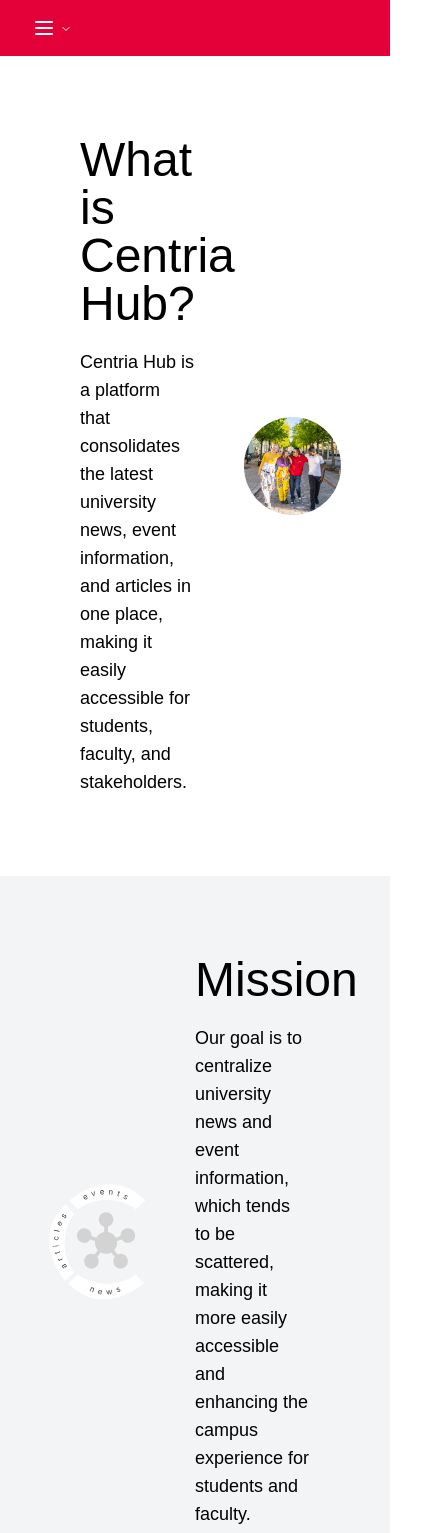
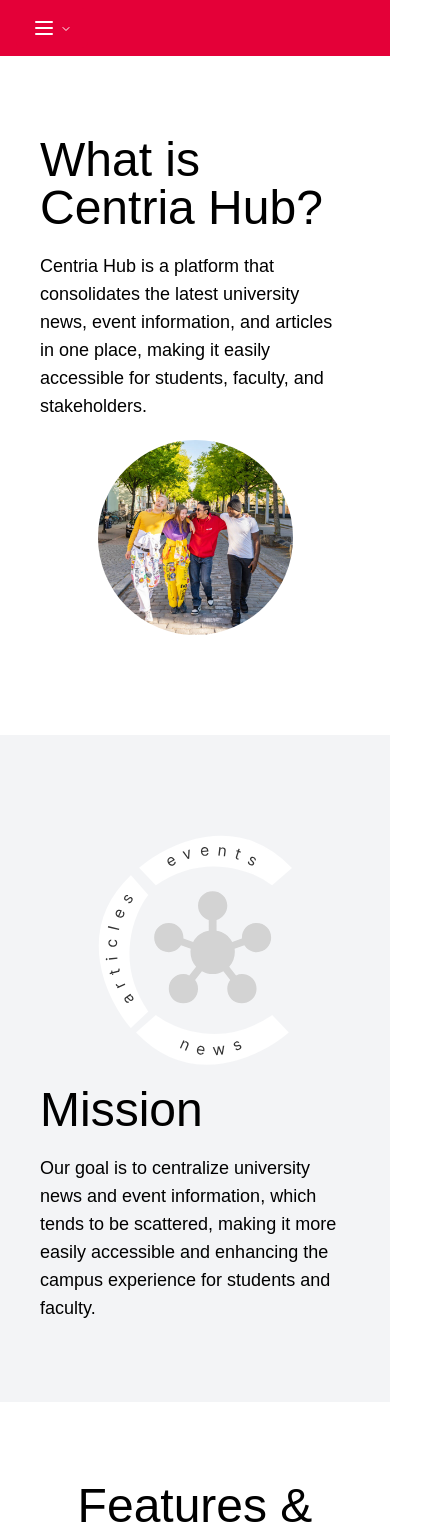
Before and after one commit to MajeedBabatundeNITS22K/centria-hub, a Next.js app: page /about in a window 390 px wide. Shown: the top 1533 px of the page, 422 px wide, since content can reach past the window. Built offline with nearby package versions, Linux system fonts and the light colour scheme.

Commit message:
responsive design

```diff
--- a/app/(root)/about/page.tsx
+++ b/app/(root)/about/page.tsx
@@ -14,34 +14,33 @@ export default function AboutPage () {
     return (
         <div>
 			{/* What is Centria Hub? */}
-			<div className="grid grid-cols-2 my-20">
-				<div className="flex flex-col justify-center gap-5 ml-20">
+			<div className="grid grid-cols-1 md:grid-cols-2 my-20">
+				<div className="flex flex-col justify-center gap-5 mx-10">
 					<h1 className="text-5xl">What is Centria Hub?</h1>
 					<p className="text-lg">Centria Hub is a platform that consolidates the latest university news, event information, and articles in one place, making it easily accessible for students, faculty, and stakeholders.</p>
 				</div>
-				<div className="flex justify-center items-center">
+				<div className="flex justify-center items-center py-5">
 					<Image src={centria1} alt="Centria hub" className="rounded-full w-1/2"/>
 
 				</div>
 			</div>
 			{/* Mission */}
-			<div className="grid grid-cols-2 my-20 bg-gray-100 py-20">
-				<div className="flex justify-center items-center">
-
+			<div className="grid grid-cols-1 md:grid-cols-2 bg-gray-100 py-20">
+				<div className="flex justify-center items-center py-5">
 					<Image src={Logo} alt="Centria hub" className="w-1/2" />
 				</div>
-				<div className="flex flex-col justify-center gap-5 mr-20">
+				<div className="flex flex-col justify-center gap-5 mx-10">
 					<h1 className="text-5xl">Mission</h1>
 					<p className="text-lg">Our goal is to centralize university news and event information, which tends to be scattered, making it more easily accessible and enhancing the campus experience for students and faculty.</p>
 				</div>
 			</div>
 			{/* Features & Value */}
 			<div className="flex flex-col justify-center gap-5 my-20">
-				<h1 className="text-5xl text-center mb-10">Features & Value</h1>
-				<div className="flex flex-row gap-5 justify-center w-[80vw] mx-auto">
-					<Card className="w-1/3">
+				<h1 className="text-5xl text-center mb-10 px-5">Features & Value</h1>
+				<div className="flex flex-col md:flex-row gap-5 justify-center w-[80vw] mx-auto">
+					<Card className="md:w-1/3">
 						<CardHeader className="flex justify-center items-center">
-							<History size={200} color="gray"/>
+							<History size={150} color="gray"/>
 						</CardHeader>
 						<CardContent>
 							<CardTitle>Real-time Updates with the Latest Information</CardTitle>
@@ -50,9 +49,9 @@ export default function AboutPage () {
 							<p>We provide the latest official announcements and important news from the university, always keeping the content up to date.</p>
 						</CardFooter>
 					</Card>
-					<Card className="w-1/3">
+					<Card className="md:w-1/3">
 						<CardHeader className="flex justify-center items-center">
-							<Tag size={200} color="gray"/>
+							<Tag size={150} color="gray"/>
 						</CardHeader>
 						<CardContent>
 							<CardTitle>Filtering Information with Tags</CardTitle>
@@ -61,9 +60,9 @@ export default function AboutPage () {
 							<p>You can easily filter and display articles related to your interests by using the tags available on the site.</p>
 						</CardFooter>
 					</Card>
-					<Card className="w-1/3">
+					<Card className="md:w-1/3">
 						<CardHeader className="flex justify-center items-center">
-							<UserRoundPen size={200} color="gray"/>
+							<UserRoundPen size={150} color="gray"/>
 						</CardHeader>
 						<CardContent>
 							<CardTitle>Article Submission with an Editor Account</CardTitle>
```
